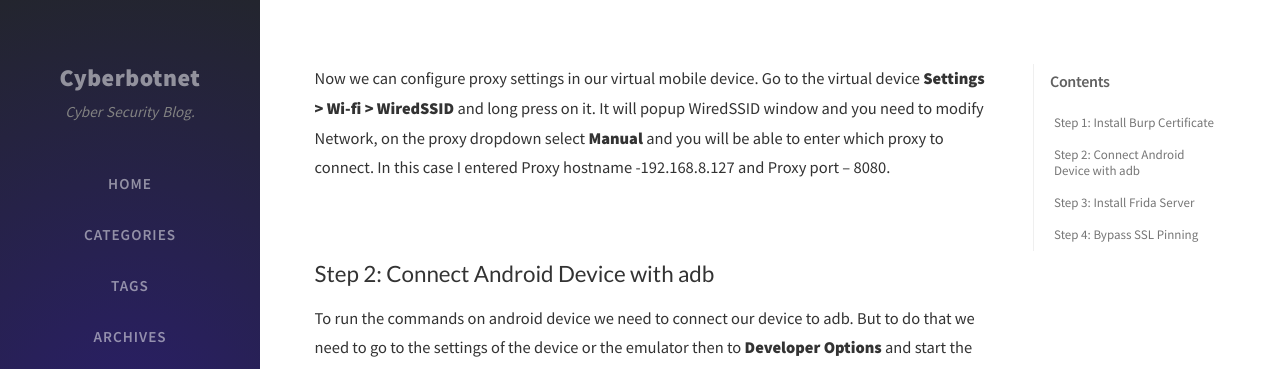
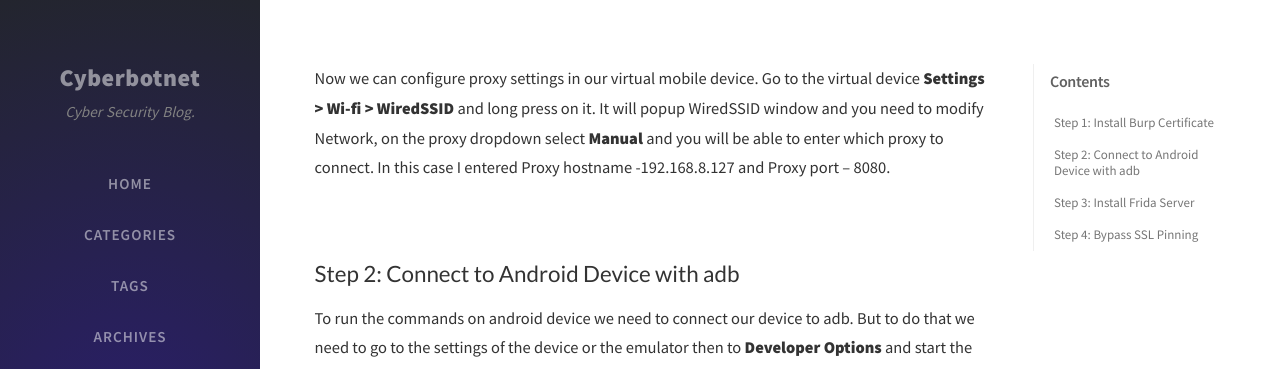
Before and after one commit to UweKrause/ukmihiran.github.io, a Jekyll site: the page built from _posts/2021-01-02-SSL-Pinning-Bypass-with-Frida.md, in a window 1280 px wide and 900 px high, scrolled down 1160 px. Shown: the top 369 px of the window. Built offline with Jekyll 4.4.1, drawn with Linux system fonts in a browser that asks for light colours; nearby versions of some CDN libraries; comment, search, counter and statistics services are not loaded.

```diff
--- a/_posts/2021-01-02-SSL-Pinning-Bypass-with-Frida.md
+++ b/_posts/2021-01-02-SSL-Pinning-Bypass-with-Frida.md
@@ -40,7 +40,7 @@ Now we can configure proxy settings in our virtual mobile device. Go to the virt
 
 ![5.PNG]({{site.baseurl}}/assets/img/post/post8/5.PNG)
 
-## Step 2: Connect Android Device with adb
+## Step 2: Connect to Android Device with adb
 
 To run the commands on android device we need to connect our device to adb. But to do that we need to go to the settings of the device or the emulator then to **Developer Options** and start the **debugging mode**.
 
```
